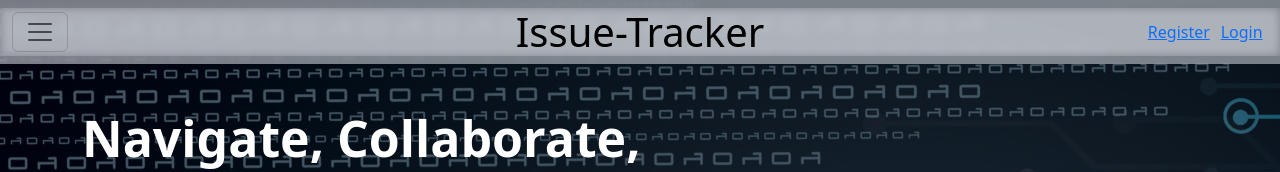
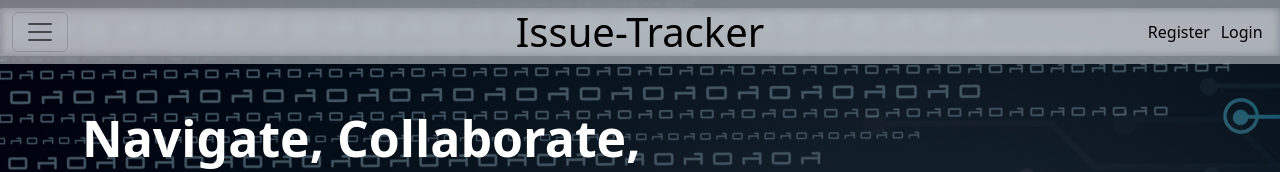
Before and after one commit to TreyPoynter/trey-issue-tracker-react, a React (Vite) app: page / in a window 1280 px wide. Shown: the top 172 px of the page. Built offline with nearby package versions, Linux system fonts and the light colour scheme.

Commit message:
Update Nav.jsx

```diff
--- a/src/Components/Nav.jsx
+++ b/src/Components/Nav.jsx
@@ -59,11 +59,11 @@ export default function Navbar({ auth, user, onLogout }) {
                         user ?
                             <div id='nav-user' className="w-10 justify-content-around d-flex align-items-center">
                                 <Link className="fa-solid fa-user fa-xl text-black" to={`users/${user._id}`}></Link>
-                                <Link type='button' onClick={(evt) => {handleLogout(evt);}} to='login'>Logout</Link>
+                                <Link type='button' className='nav-link' onClick={(evt) => {handleLogout(evt);}} to='login'>Logout</Link>
                             </div> :
                             <div id='nav-user' className="w-10 justify-content-around d-flex">
-                                <Link to='register'>Register</Link>
-                                <Link to='login'>Login</Link>
+                                <Link className='nav-link' to='register'>Register</Link>
+                                <Link className='nav-link' to='login'>Login</Link>
                             </div>
                     }
                     <div className="collapse navbar-collapse" id="navbarNav">
```
